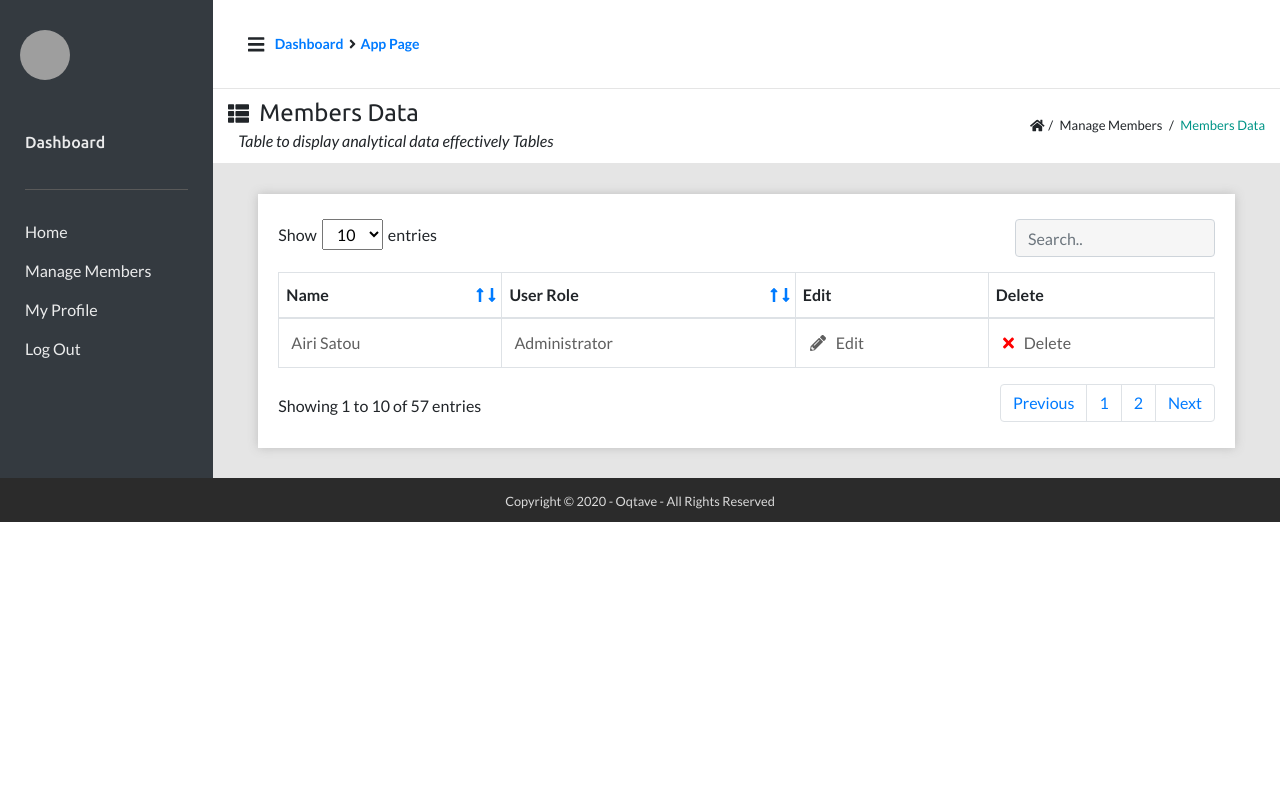
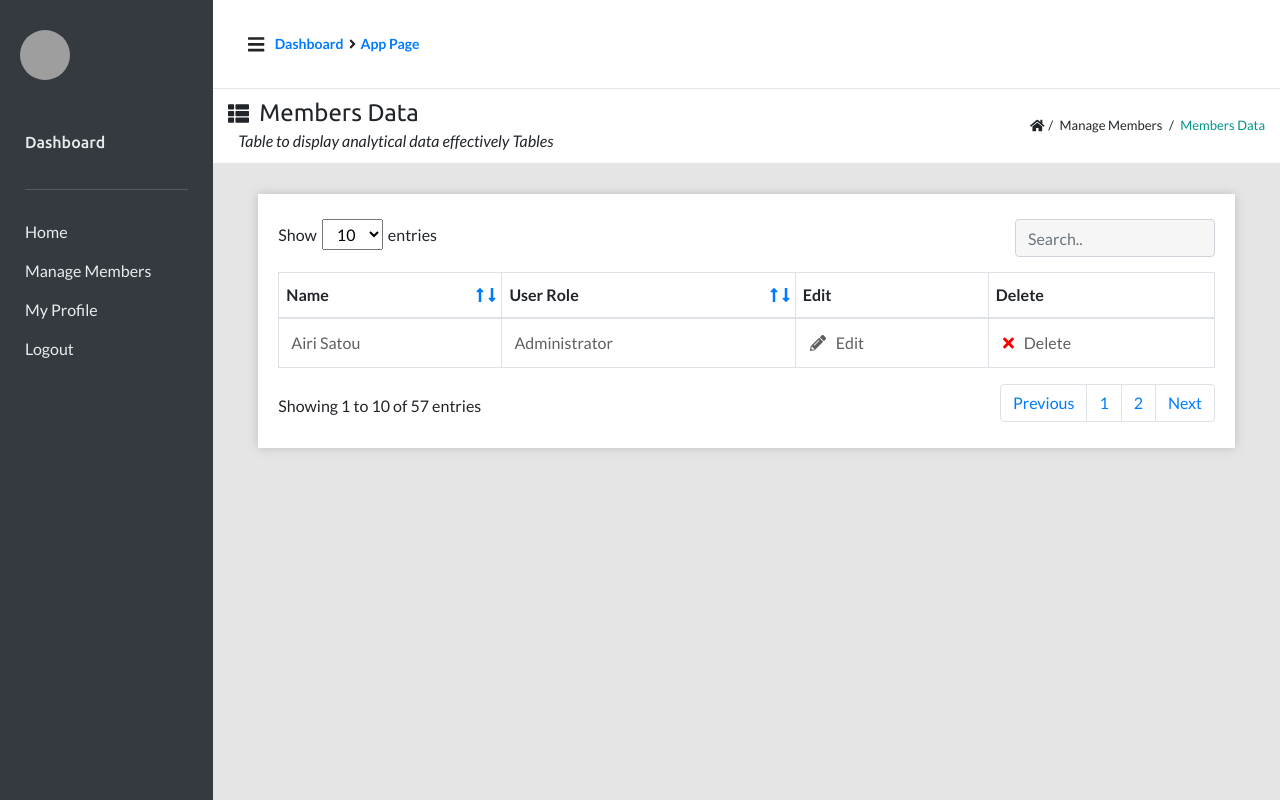
Before and after one commit to oikantik/user-management-boilerplate, a React (Create React App) app: page /members in a window 1280 px wide. Shown: the top 800 px of the page. Built offline with nearby package versions, Linux system fonts and the light colour scheme; sample sign-in values are in the browser's storage; grey boxes are pictures that could not be loaded.

Commit message:
fixed menu

```diff
--- a/src/components/common/SidebarNav.js
+++ b/src/components/common/SidebarNav.js
@@ -1,5 +1,5 @@
 import React from "react";
-import { Col } from "react-bootstrap";
+import { Col, Navbar, Nav } from "react-bootstrap";
 import Logo from "../../images/LOGO.png";
 import { Link } from "react-router-dom";
 
@@ -19,21 +19,11 @@ const SidebarNav = () => {
             <img src={Logo} alt="" className="img-fluid" />
           </Link>
         </div>
-        <div className="navbar navbar-expand-lg">
-          {/** <!-- Toggler/collapsibe Button --> */}
-          <button
-            className="navbar-toggler"
-            type="button"
-            data-toggle="collapse"
-            data-target="#myNav"
-          >
-            <i className="fa fa-bars"></i>
-            <span className="navbar-toggler-icon"></span>
-          </button>
-
-          <div
+        <Navbar collapseOnSelect expand="lg" bg="dark" variant="dark">
+          <Navbar.Toggle aria-controls="responsive-navbar-nav" />
+          <Navbar.Collapse
+            id="responsive-navbar-nav"
             className="left-profile-dashboard collapse navbar-collapse"
-            id="myNav"
           >
             <div className="nav-info">
               <div className="das-das">
@@ -45,33 +35,35 @@ const SidebarNav = () => {
               <div className="das-hr">
                 <hr />
               </div>
-
-              <ul className="navbar-nav das-nav-ul">
-                <li className="nav-item">
-                  <Link to="" className="dropdown-item">
+              <Nav as="ul" className="das-nav-ul">
+                <Nav.Item as="li">
+                  <Link href="/" className="dropdown-item">
                     Home
                   </Link>
-                </li>
-
-                <li className="nav-item">
-                  <Link to="" className="dropdown-item">
+                </Nav.Item>
+                <Nav.Item as="li">
+                  <Link href="/" className="dropdown-item">
                     Manage Members
                   </Link>
-                </li>
-                <li className="nav-item">
-                  <Link to="" className="dropdown-item">
+                </Nav.Item>
+                <Nav.Item as="li">
+                  <Link href="/" className="dropdown-item">
                     My Profile
                   </Link>
-                </li>
-                <li className="nav-item">
-                  <Link to="/" className="dropdown-item" onClick={handleLogout}>
-                    Log Out
+                </Nav.Item>
+                <Nav.Item as="li">
+                  <Link
+                    href="/"
+                    className="dropdown-item"
+                    onClick={handleLogout}
+                  >
+                    Logout
                   </Link>
-                </li>
-              </ul>
+                </Nav.Item>
+              </Nav>
             </div>
-          </div>
-        </div>
+          </Navbar.Collapse>
+        </Navbar>
       </div>
     </Col>
   );
--- a/src/components/members/MembersList.js
+++ b/src/components/members/MembersList.js
@@ -55,6 +55,7 @@ const MembersList = () => {
           <Col
             xl={12}
             className="col-lg-12 col-md-12 col-sm-12 col-12 members-data-cl"
+            style={{ height: "100vh" }}
           >
             <div className="members-data-all">
               <Row className="members-data-rw-up ">
--- a/src/style.css
+++ b/src/style.css
@@ -192,10 +192,6 @@ ul.navbar-nav.das-nav-ul a {
 
 button.navbar-toggler {
   margin-left: auto;
-}
-
-span.navbar-toggler-icon {
-  display: none;
 }
 
 i.fa.fa-bars {
@@ -1495,15 +1491,13 @@ ul.pagination {
 ===================1400=========================
 */
 
-@media (min-width: 1400px) {
-}
+@media (min-width: 1400px) {}
 
 /*
 ===================1200-1399=========================
 */
 
-@media (min-width: 1200px) and (max-width: 1400px) {
-}
+@media (min-width: 1200px) and (max-width: 1400px) {}
 
 /*
 @media(min-width: 1200px){
@@ -2054,6 +2048,7 @@ ul.pagination {
 */
 
 @media (min-width: 320px) and (max-width: 479px) {
+
   p,
   h1,
   h2,
@@ -2433,6 +2428,7 @@ ul.pagination {
 */
 
 @media (max-width: 319px) {
+
   p,
   h1,
   h2,
```
